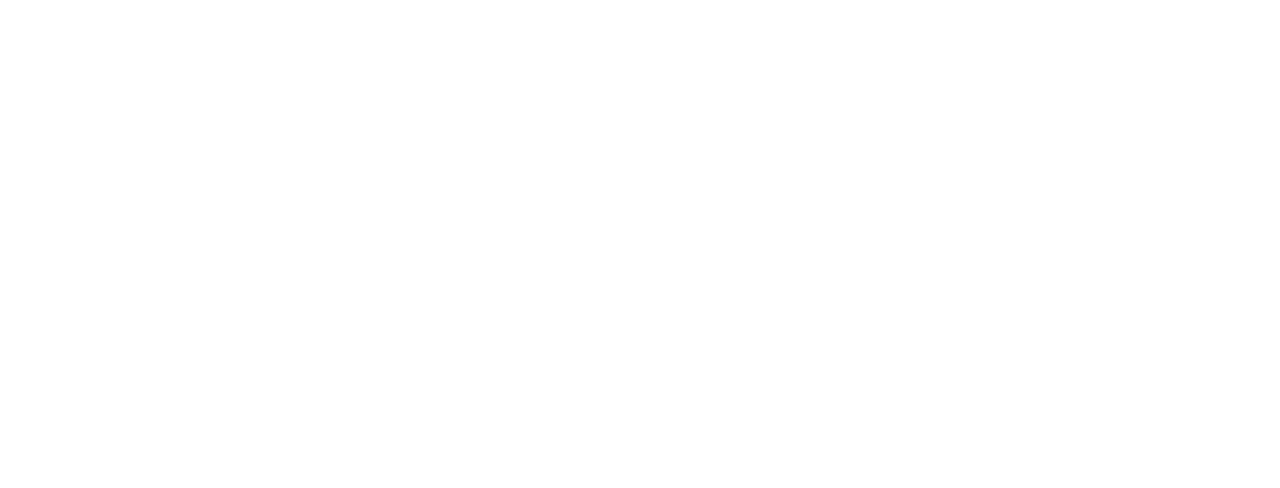
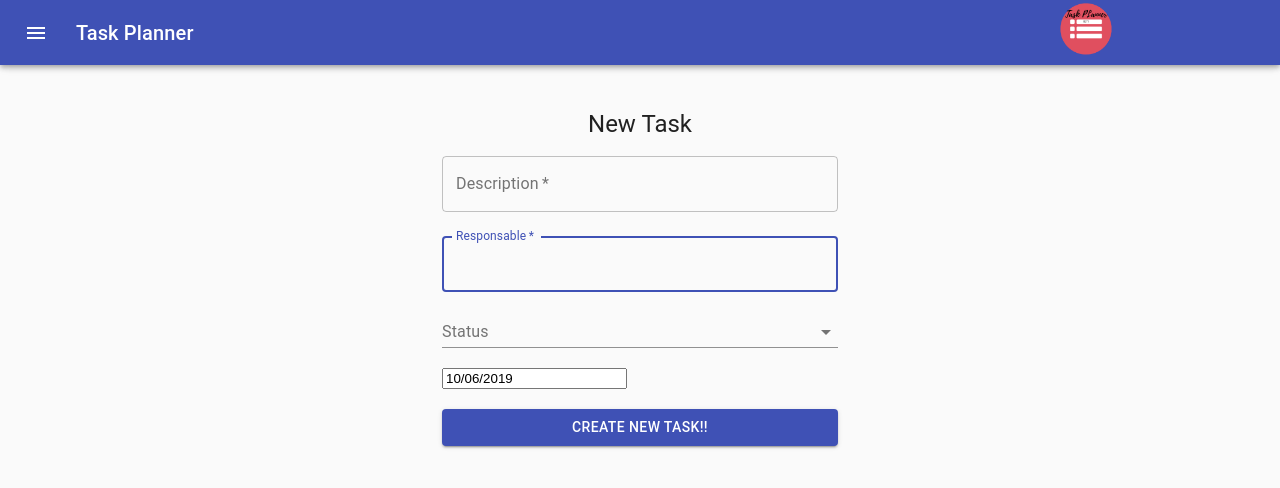
Before and after one commit to andresflorezp/TASK-PWA, a React (Create React App) app: page /newtask in a window 1280 px wide. Shown: the top 488 px of the page. Built offline with nearby package versions, Linux system fonts and the light colour scheme.

Commit message:
newTask Creado

```diff
--- a/package.json
+++ b/package.json
@@ -7,10 +7,14 @@
     "node": "10.16.3"
   },
   "dependencies": {
+    "@date-io/date-fns": "^1.3.11",
     "@material-ui/core": "^4.5.0",
     "@material-ui/icons": "^4.4.3",
+    "@material-ui/pickers": "^3.2.6",
+    "date-fns": "^2.4.1",
     "material-ui-image": "^3.2.2",
     "react": "^16.10.2",
+    "react-datepicker": "^2.9.6",
     "react-dom": "^16.10.2",
     "react-router-dom": "^5.1.2",
     "react-scripts": "3.2.0"
--- a/src/components/App.js
+++ b/src/components/App.js
@@ -4,6 +4,8 @@
 import Login from './login'
 import Register from './register'
 import Task from "./Task"
+import NewTask from "./NewTask"
+
 class App extends React.Component {
 
     render() {
@@ -15,6 +17,7 @@
                             <Route exact path="/" component={Login}/>
                             <Route path="/register" component={Register}/>
                             <Route path="/task" component={Task}/>
+                            <Route path="/newtask" component={NewTask}/>
                         </Switch>
                     </div>
 
--- /dev/null
+++ b/src/components/NewTask.js
@@ -0,0 +1,121 @@
+import React from 'react'
+import Nav from "./NavBar";
+import ButtonAdd from "./ButtonAdd";
+import Button from '@material-ui/core/Button';
+import CssBaseline from '@material-ui/core/CssBaseline';
+import TextField from '@material-ui/core/TextField';
+import Grid from '@material-ui/core/Grid';
+import Typography from '@material-ui/core/Typography';
+import { makeStyles } from '@material-ui/core/styles';
+import Container from '@material-ui/core/Container';
+import logo from '../images/logo.png'
+import { Link } from 'react-router-dom';
+import Box from '@material-ui/core/Box'
+import {withStyles } from '@material-ui/core/styles';
+import InputLabel from '@material-ui/core/InputLabel';
+import MenuItem from '@material-ui/core/MenuItem';
+import FormControl from '@material-ui/core/FormControl';
+import Select from '@material-ui/core/Select';
+import NativeSelect from '@material-ui/core/NativeSelect';
+import InputBase from '@material-ui/core/InputBase';
+import DatePicker from "react-datepicker";
+import "react-datepicker/dist/react-datepicker.css";
+
+class newTask extends React.Component {
+    state = {
+        startDate: new Date()
+      };
+
+      handleChange = date => {
+        this.setState({
+          startDate: date
+        });
+      };
+    render() {
+        return (
+            <div>
+                <Nav />
+                <br/>
+                <br/>
+                <br/>
+                <Container component='main' maxWidth='xs'>
+        <CssBaseline />
+        <div className='paper'>
+          <center>
+
+            <Typography component='h1' variant='h5'>
+              New Task
+            </Typography>
+          </center>
+          <form className='form' noValidate>
+            <TextField
+              variant='outlined'
+              margin='normal'
+              required
+              fullWidth
+              id='description'
+              label='Description'
+              name='description'
+              autoComplete='description'
+              autoFocus />
+              <TextField
+              variant='outlined'
+              margin='normal'
+              required
+              fullWidth
+              id='responsable'
+              label='Responsable'
+              name='responsable'
+              autoComplete='responsable'
+              autoFocus />
+              <FormControl fullWidth>
+                <InputLabel  htmlFor="age-customized-select">Status</InputLabel>
+                <Select
+                //value={age}
+                //onChange={handleChange}
+                //input={<BootstrapInput name="age" id="age-customized-select" />}
+                >
+                <MenuItem value="">
+                    <em>None</em>
+                </MenuItem>
+                <MenuItem value={10}>Ready</MenuItem>
+                <MenuItem value={20}>In-Progress</MenuItem>
+                <MenuItem value={30}>Complete</MenuItem>
+                </Select>
+            </FormControl>
+            <br/><br/>
+            <FormControl fullWidth>
+            <DatePicker fullWidth
+
+                selected={this.state.startDate}
+                onChange={this.handleChange}
+            />
+            </FormControl>
+
+
+            <br></br><br/>
+            <Link to="/task" style={{textDecoration:"none"}}>
+              <Button
+                type='submit'
+                fullWidth
+                variant='contained'
+                color='primary'
+                className='submit'>
+                Create New Task!!
+              </Button>
+            </Link>
+            <br></br>
+            <br></br>
+
+          </form>
+        </div>
+
+      </Container>
+
+            </div>
+        )
+    }
+
+}
+
+export default newTask
```
Also changed, not shown: 1 other file (tests, documents, lock files or other folders).
